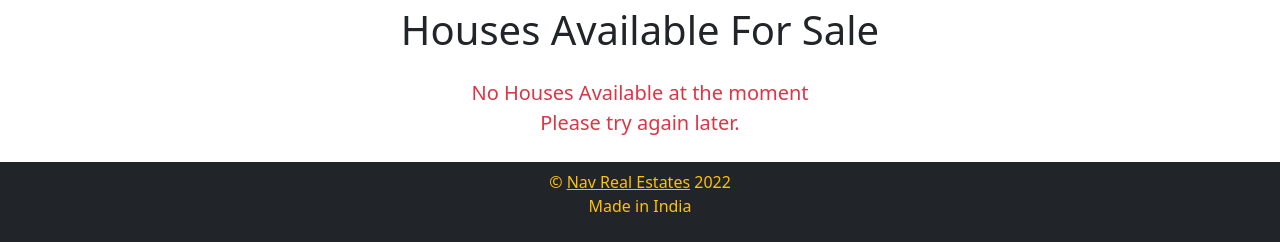
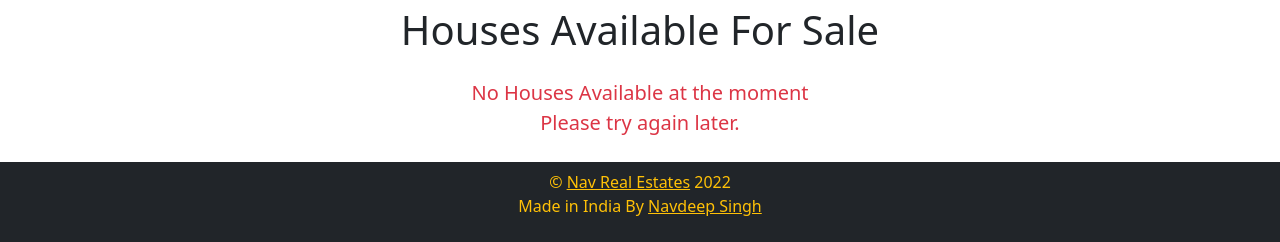
Before and after one commit to Navdeepsingh4298/nav-real-estates, a PHP site: page /index.php in a window 1280 px wide. Shown: the part 787-1029 px from the top of the page. Run offline with PHP 8.4, Linux system fonts and the light colour scheme; data that the repository does not hold is empty.

Commit message:
Update footer.php

```diff
--- a/includes/footer.php
+++ b/includes/footer.php
@@ -1,7 +1,7 @@
 
 <footer class="text-center container-fluid bg-dark text-warning p-2">
 	<p>&copy; <a href="index.php" class="link">Nav Real Estates</a> <?php echo date("Y"); ?> <br>
- 	Made in India <!--By <a href="https://www.navdev.ml" class="link" target="_blank" rel="noopener">Navdeep Singh</a> -->
+ 	Made in India By <a href="https://www.navdev.ml" class="link" target="_blank" rel="noopener">Navdeep Singh</a>
 	</p>
 </footer>
 </body>
```
